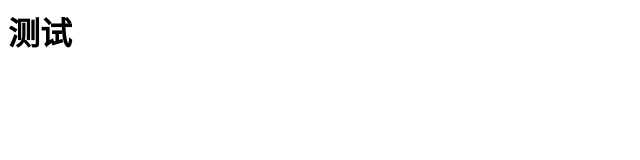
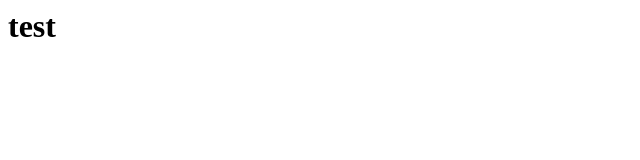
Before and after one commit to hanl2010/hanl2010.github.io, a plain HTML site: page index.html in a window 1280 px wide. Shown: the whole page, without its empty margins (0-640 px from the left). Drawn offline with Linux system fonts and the light colour scheme.

Commit message:
Update index.html

```diff
--- a/index.html
+++ b/index.html
@@ -1 +1 @@
-<h1>测试</h1>
+<h1>test</h1>
```
